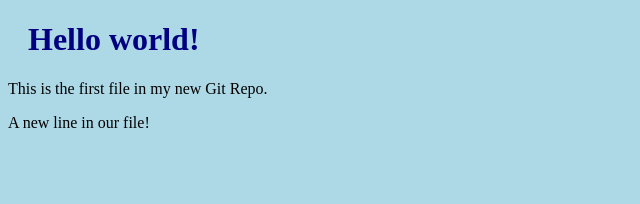
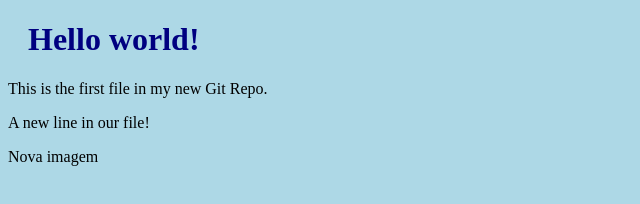
Before and after one commit to affonsoelias/hello-word, a plain HTML site: page index.html in a window 1280 px wide. Shown: the whole page, without its empty margins (0-640 px from the left). Drawn offline with Linux system fonts and the light colour scheme.

Commit message:
Nova modificacao do arquivo index.html

```diff
--- a/index.html
+++ b/index.html
@@ -9,6 +9,7 @@
 <h1>Hello world!</h1>
 <p>This is the first file in my new Git Repo.</p>
 <p>A new line in our file!</p>
+<p>Nova imagem</p>
 
 </body>
 </html>
```
